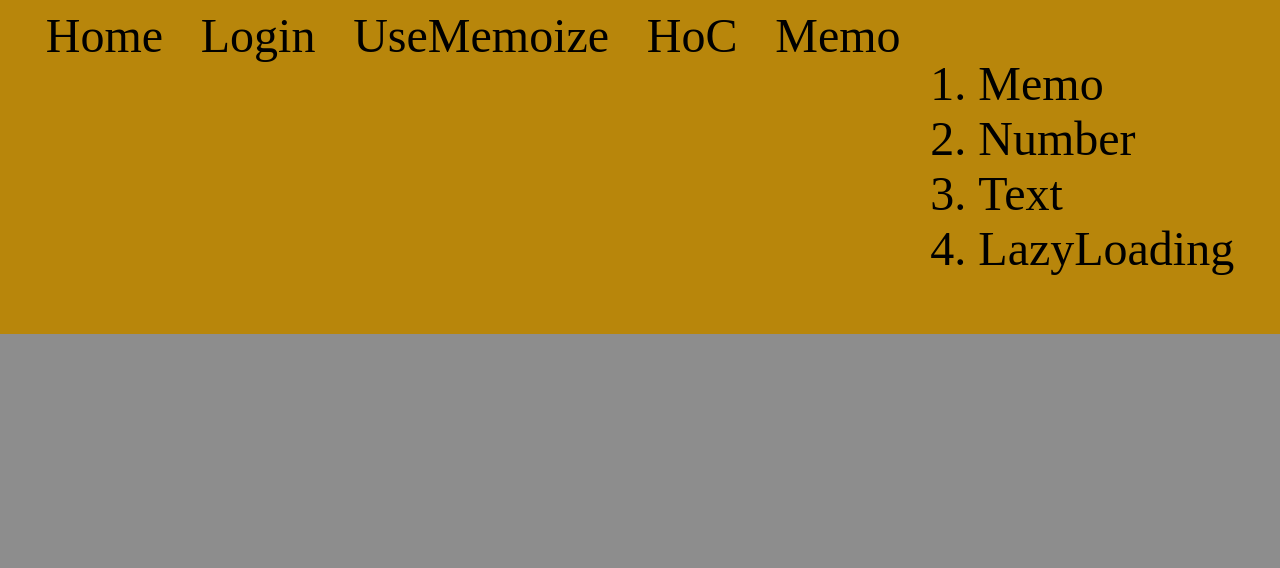
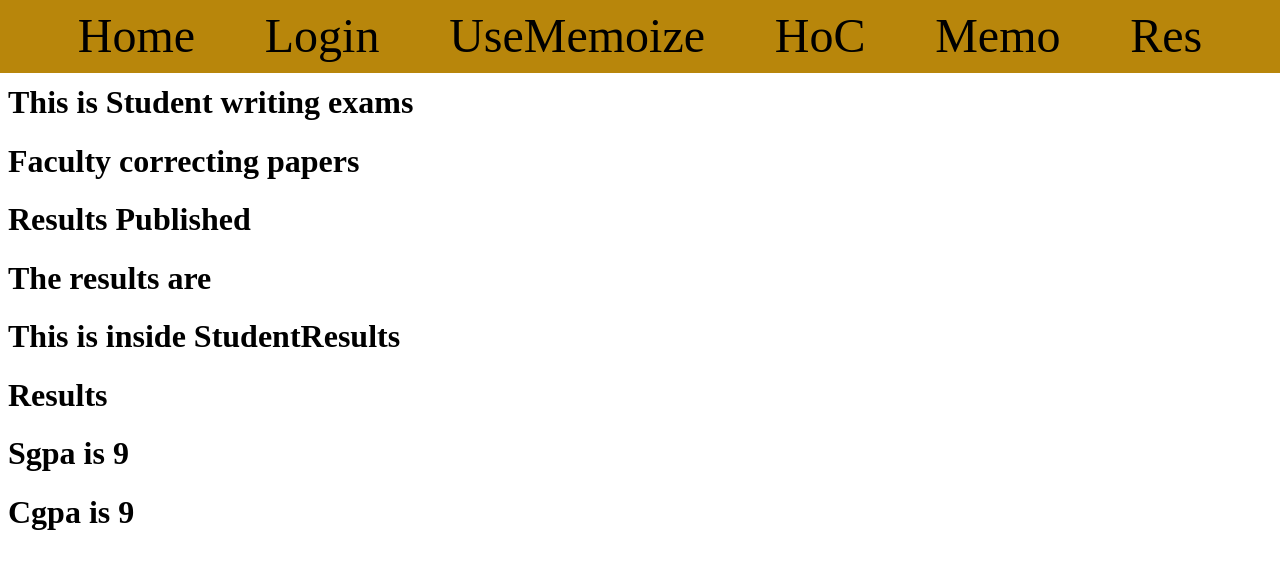
Before and after one commit to Rubini17/mern, a React (Vite) app in the folder FrontendMERN/: page /stu in a window 1280 px wide. Shown: the top 568 px of the page. Built offline with nearby package versions, Linux system fonts and the light colour scheme.

Commit message:
day12_fn

```diff
--- a/FrontendMERN/src/App.jsx
+++ b/FrontendMERN/src/App.jsx
@@ -14,6 +14,8 @@ import Memo from "./components/functionalcomp/memoisation/memo.jsx"
 import Number from "./components/functionalcomp/memoisation/number.jsx"
 import Text from "./components/functionalcomp/memoisation/text.jsx"
 import LazyLoading from "./components/functionalcomp/memoisation/lazyloading.jsx"
+import Student from "./components/functionalcomp/contextAPI/Student.jsx"
+
 import {BrowserRouter,Routes,Route} from "react-router-dom"
 function App(){
   return(
@@ -36,6 +38,7 @@ function App(){
       <Route path="/number" element={<Number/>}/>
       <Route path="/text" element={<Text/>}/>
       <Route path="/lazy" element={<LazyLoading/>}/>
+      <Route path="/stu" element={<Student sgpa="9" cgpa="9" />}/>
     </Routes>
     </BrowserRouter>
 
--- a/FrontendMERN/src/components/css/nav.css
+++ b/FrontendMERN/src/components/css/nav.css
@@ -1,7 +1,7 @@
 nav{
     display: flex;
     flex-direction: row;
-    background-color: darkgoldenrod;
+    background-color:darkgoldenrod;
     font-size: 3em;
     list-style-type: none;
     justify-content: space-evenly;
@@ -9,7 +9,7 @@ nav{
     padding:10px
 }
 body{
-    background-color: rgba(0, 0, 0, 0.448);
+    background-color:  white;
 }
 
 
--- /dev/null
+++ b/FrontendMERN/src/components/functionalcomp/contextAPI/CoE.jsx
@@ -0,0 +1,12 @@
+import Student from "./Student";
+const CoE=(res)=>{
+
+    return(
+        <>
+        <h1>Results Published</h1>
+        <h1>The results are </h1>
+        {/* <Student sgpa={res.sgpa} cgpa={res.cgpa}/> */}
+  </>
+    )
+}
+export default CoE;
--- /dev/null
+++ b/FrontendMERN/src/components/functionalcomp/contextAPI/Exam.jsx
@@ -0,0 +1,12 @@
+
+import Faculty from "./Faculty";
+const Exam=(res)=>{
+
+    return(
+        <>
+         <h1>This is Student writing exams</h1>
+        <Faculty sgpa={res.sgpa} cgpa={res.cgpa}/>
+        </>
+    )
+}
+export default Exam;
--- /dev/null
+++ b/FrontendMERN/src/components/functionalcomp/contextAPI/Faculty.jsx
@@ -0,0 +1,13 @@
+import Exam from "./Exam";
+import CoE from "./CoE";
+const Faculty=(res)=>{
+
+    return(
+        <>
+
+        <h1>Faculty correcting papers</h1>
+        <CoE sgpa={res.cgpa} cgpa={res.cgpa}/>
+        </>
+    )
+}
+export default Faculty;
--- /dev/null
+++ b/FrontendMERN/src/components/functionalcomp/contextAPI/Student.jsx
@@ -0,0 +1,14 @@
+import Exam from "./Exam";
+const Student=(res)=>{
+
+    return(
+        <div>
+           <Exam sgpa={res.sgpa} cgpa={res.cgpa}/>
+        <h1>This is inside StudentResults</h1>
+        <h1>Results</h1>
+        <h1>Sgpa is {res.sgpa}</h1>
+        <h1>Cgpa is {res.cgpa}</h1>
+        </div>
+    )
+}
+export default Student;
--- a/FrontendMERN/src/components/functionalcomp/navbar.jsx
+++ b/FrontendMERN/src/components/functionalcomp/navbar.jsx
@@ -22,14 +22,18 @@ const NavBar=()=>{
                 {/* <li><Link to='/useCallback' class="link">UseCallback</Link></li> */}
                 <li><Link to='/useMemoize' class="link">UseMemoize</Link></li>
                 <li><Link to='/hoC' class="link">HoC</Link></li>
-            <li ><Link to='/memo' class="link">Memo</Link></li><div class="list1">
+            <li ><Link to='/memo' class="link">Memo</Link></li>
+            <li ><Link to='/stu' class="link">Res</Link></li>
+
+            {/* <div class="list1">
             <ol>
                 <li class="list2"><Link to="/memo" class="link">Memo</Link></li>
                 <li class="list2"><Link to="/number" class="link">Number</Link></li>
                 <li class="list2"><Link to="/text" class="link">Text</Link></li>
                 <li class="list2"><Link to="/lazy" class="link">LazyLoading</Link></li>
             </ol>
-        </div>
+        </div> */}
+
 
             </nav>
         </header>
```
